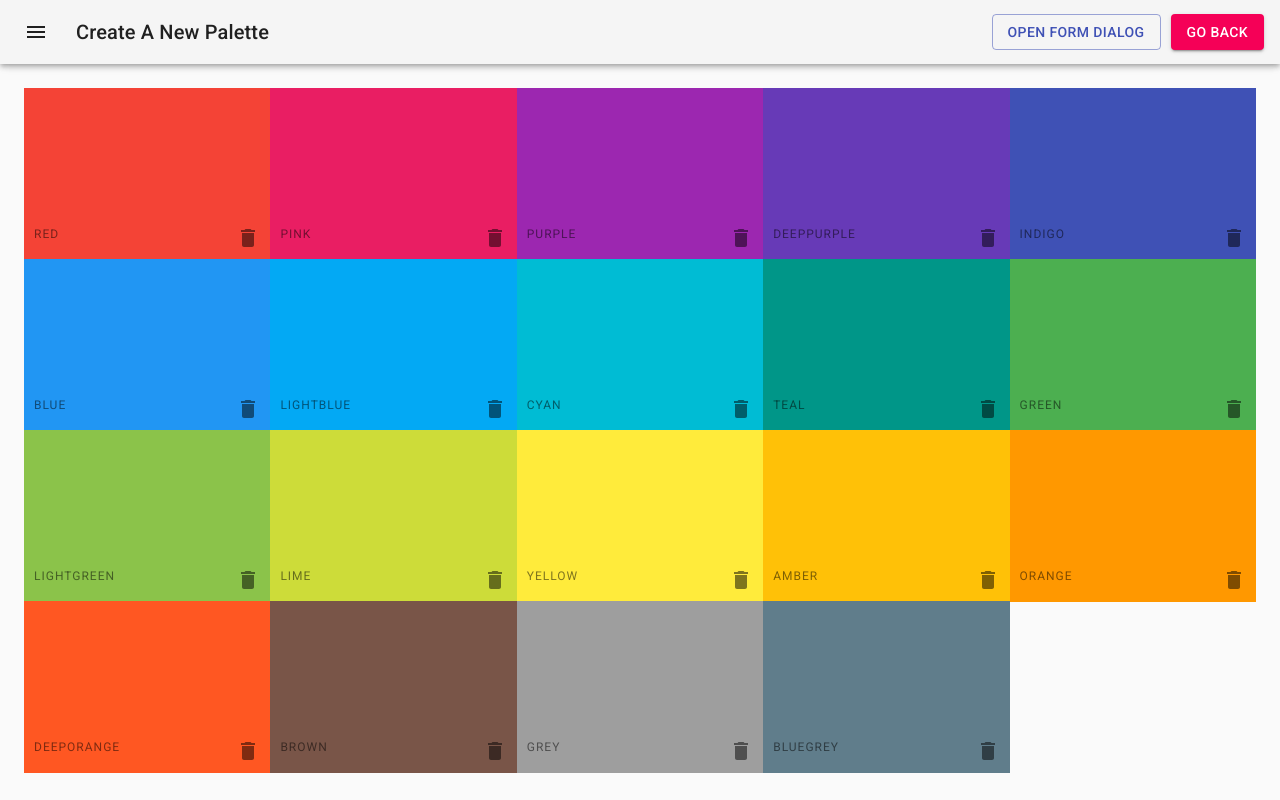
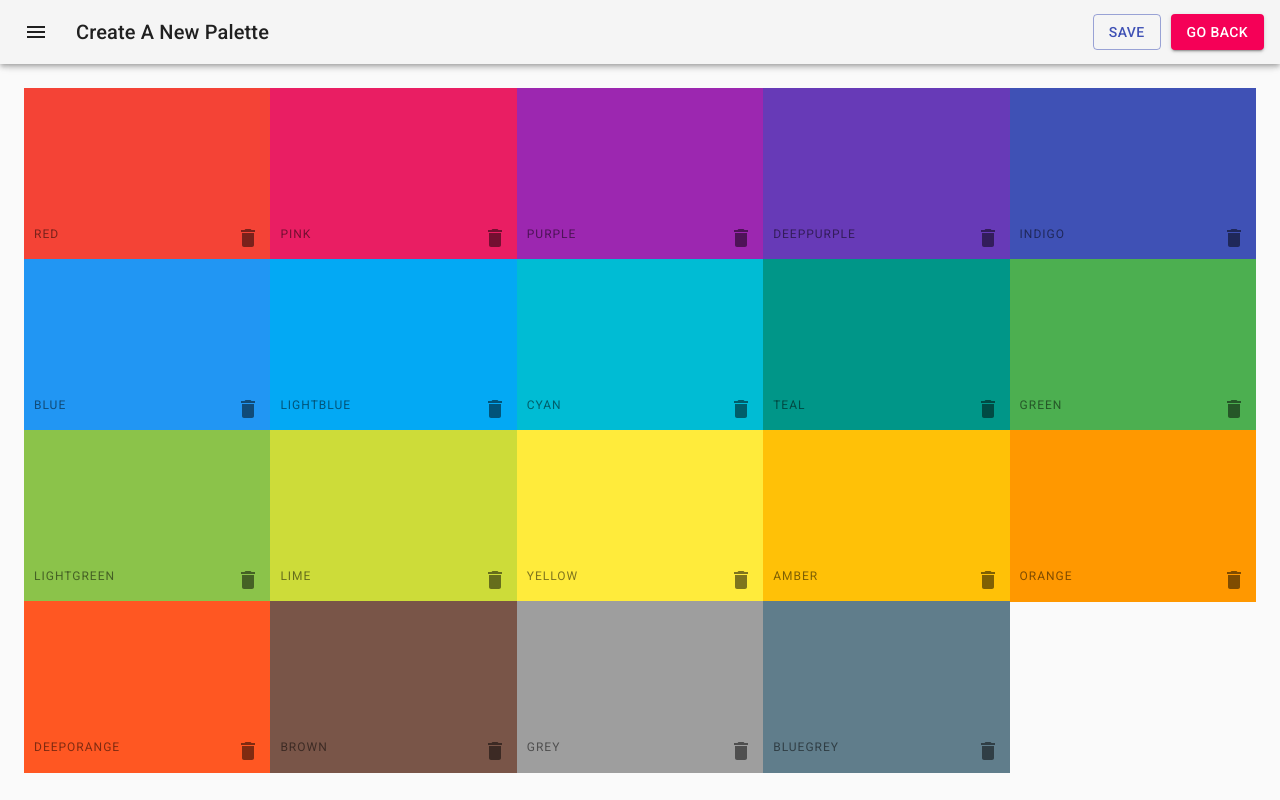
Before and after one commit to Vainakh/Colors_App, a React (Create React App) app: page /palette/new in a window 1280 px wide. Built offline with nearby package versions, Linux system fonts and the light colour scheme.

Commit message:
Add emoji picker to dialog component

```diff
--- a/package.json
+++ b/package.json
@@ -12,6 +12,7 @@
     "chroma-js": "^2.1.1",
     "classnames": "^2.3.1",
     "clsx": "^1.1.1",
+    "emoji-mart": "^3.0.1",
     "rc-slider": "^9.7.2",
     "react": "^17.0.2",
     "react-color": "^2.19.3",
--- a/src/PaletteMetaForm.js
+++ b/src/PaletteMetaForm.js
@@ -6,6 +6,9 @@ import DialogActions from '@material-ui/core/DialogActions';
 import DialogContent from '@material-ui/core/DialogContent';
 import DialogContentText from '@material-ui/core/DialogContentText';
 import DialogTitle from '@material-ui/core/DialogTitle';
+import { Picker } from 'emoji-mart';
+import 'emoji-mart/css/emoji-mart.css'
+
 
 function PaletteMetaForm(props) {
 
@@ -24,12 +27,13 @@ function PaletteMetaForm(props) {
         variant="outlined"
         color="primary"
         onClick={handleClickOpen}>
-        Open form dialog
+        SAVE
       </Button>
       <Dialog
         open={open}
         onClose={handleClose}
-        aria-labelledby="form-dialog-title">
+        aria-labelledby="form-dialog-title"
+        >
         <DialogTitle id="form-dialog-title">
           Choose a Palette Name
         </DialogTitle>
@@ -38,6 +42,7 @@ function PaletteMetaForm(props) {
           <DialogContentText>
             Please enter a name for your new palette
           </DialogContentText>
+          <Picker/>
             <input
               label="New Palette Name"
               value={props.newPaletteName}
```
Also changed, not shown: 1 other file (tests, documents, lock files or other folders).
